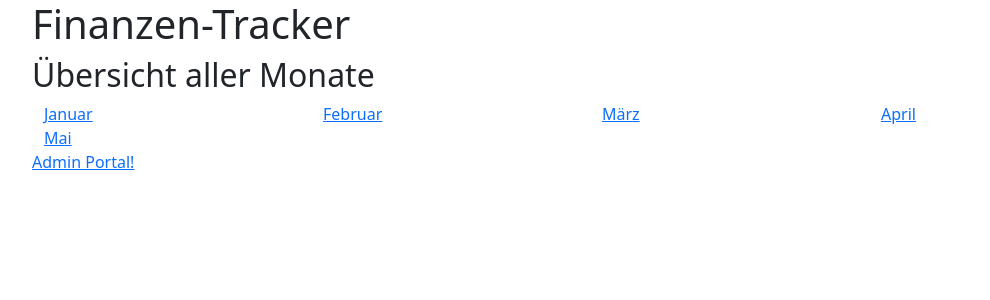
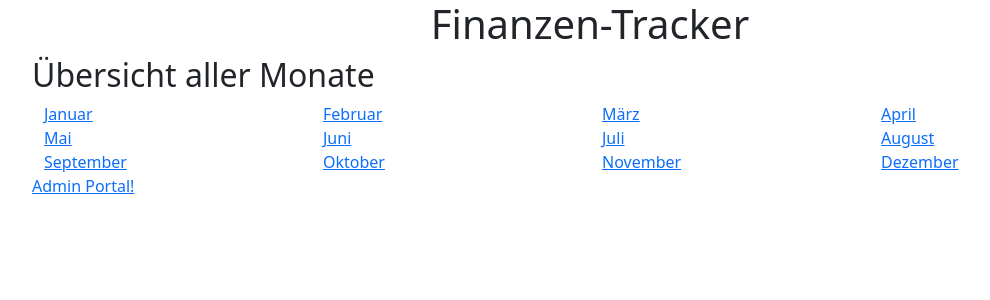
Before and after one commit to Skzter/FinanceTracker, a Django app: page / in a window 1280 px wide. Shown: the top 300 px of the page, without its empty margins (50-1040 px from the left). Run offline with Django 5.2, Linux system fonts and the light colour scheme.

Commit message:
home link zu unterseiten hinzugefügt

```diff
--- a/ToDoApp/templates/ausgaben.html
+++ b/ToDoApp/templates/ausgaben.html
@@ -1,5 +1,8 @@
 {% extends "base.html" %}
 {% block title %} Finanzen-Tracker {% endblock %}
+{% block home %}
+<a href="{% url 'ToDoApp:index' %}">Home</a>
+{% endblock %}
 {% block content %}
 <form method="POST" action="{% url 'ToDoApp:ausgaben' monat %}">
 {% csrf_token %}
--- a/ToDoApp/templates/base.html
+++ b/ToDoApp/templates/base.html
@@ -22,8 +22,9 @@
        </style>
     </head>
     <body>
-        <header class="container">
+        <header class="container d-flex flex-direction-row align-items-center justify-content-around">
             <h1>Finanzen-Tracker {% block monat %}{% endblock %}</h1>
+            {% block home %}{% endblock %}
         </header>
 
         <div class="container">
--- a/ToDoApp/templates/home.html
+++ b/ToDoApp/templates/home.html
@@ -19,6 +19,28 @@
         <div class="column">
             <a href="{% url 'ToDoApp:ausgaben' 5%}">Mai</a>
         </div>
+        <div class="column">
+            <a href="{% url 'ToDoApp:ausgaben' 6%}">Juni</a>
+        </div>
+        <div class="column">
+            <a href="{% url 'ToDoApp:ausgaben' 7%}">Juli</a>
+        </div>
+        <div class="column">
+            <a href="{% url 'ToDoApp:ausgaben' 8%}">August</a>
+        </div>
+        <div class="column">
+            <a href="{% url 'ToDoApp:ausgaben' 9%}">September</a>
+        </div>
+        <div class="column">
+            <a href="{% url 'ToDoApp:ausgaben' 10%}">Oktober</a>
+        </div>
+        <div class="column">
+            <a href="{% url 'ToDoApp:ausgaben' 11%}">November</a>
+        </div>
+        <div class="column">
+            <a href="{% url 'ToDoApp:ausgaben' 12%}">Dezember</a>
+        </div>
+
     </div>
 </div>
 {% endblock %}
--- a/ToDoApp/urls.py
+++ b/ToDoApp/urls.py
@@ -5,5 +5,5 @@ app_name = "ToDoApp"
 
 urlpatterns = [
     path("", views.index, name="index"),
-    path("finanzen/<int:month>/", views.ausgaben, name="ausgaben"),
+    path("month/<int:month>/", views.ausgaben, name="ausgaben"),
 ]
```
